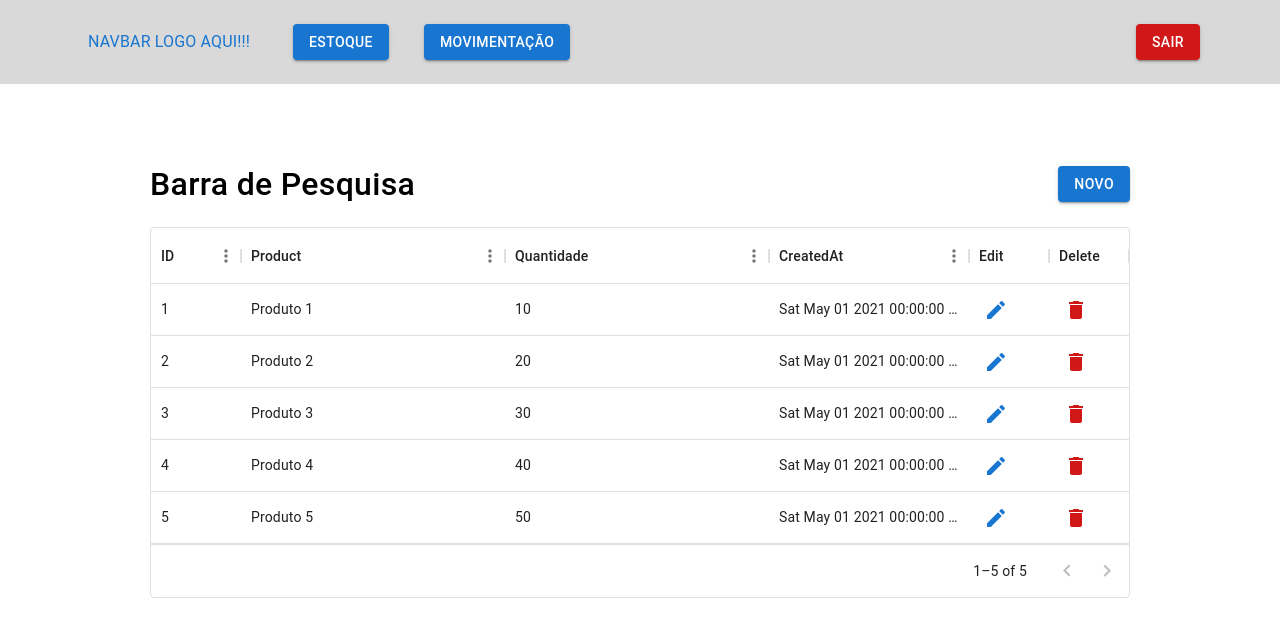
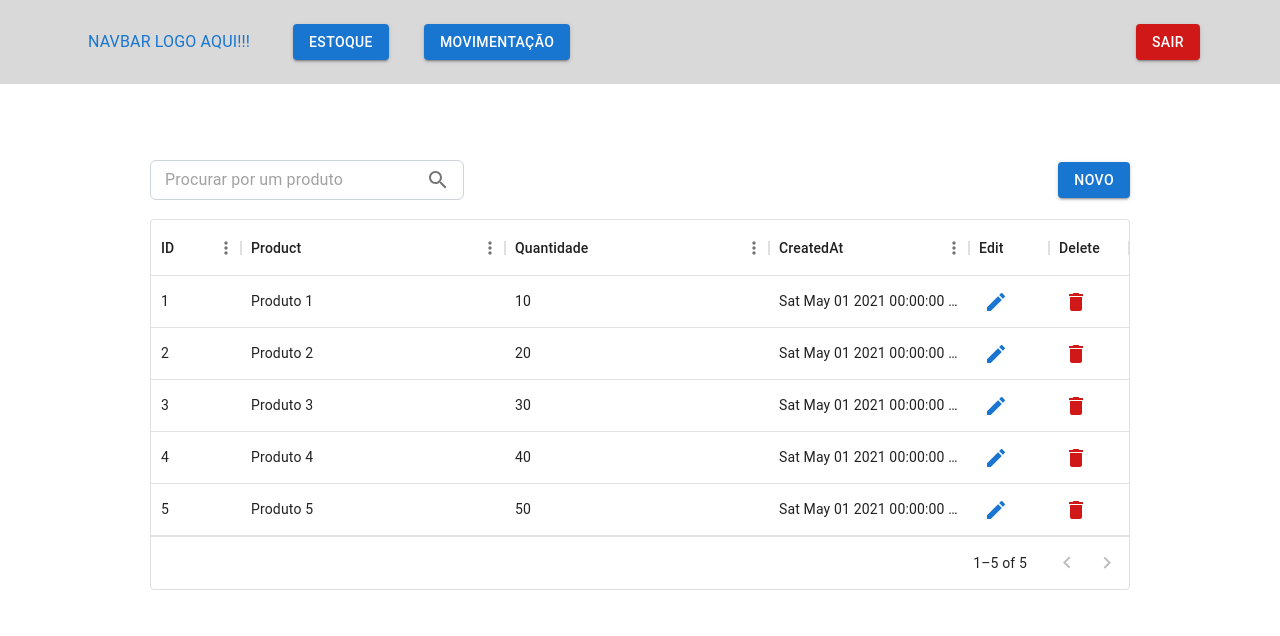
Before and after one commit to AcacioCacio/controle-estoque, a React (Create React App) app in the folder frontend/: page /home/estoque in a window 1280 px wide. Shown: the top 636 px of the page. Built offline with nearby package versions, Linux system fonts and the light colour scheme.

Commit message:
feat: adiciona searchbar com debounce

```diff
--- a/frontend/src/components/EstoqueTable.tsx
+++ b/frontend/src/components/EstoqueTable.tsx
@@ -1,5 +1,6 @@
-import { Box, IconButton, Typography } from "@mui/material";
+import { Box, IconButton } from "@mui/material";
 import { DataGrid, GridColDef } from "@mui/x-data-grid";
+import { Searchbar } from "./Searchbar";
 import { estoqueMock } from "../data/estoqueMock";
 import NewProduct from "./NewProduct";
 import EditIcon from "@mui/icons-material/Edit";
@@ -12,6 +13,10 @@ export function EstoqueTable() {
 
   const handleDelete = (id: string) => {
     console.log("Delete", id); // TODO -> implementar feature
+  };
+
+  const handleSearch = (search?: string) => {
+    // TODO -> implementar busca
   };
 
   const columns: GridColDef[] = [
@@ -76,10 +81,11 @@ export function EstoqueTable() {
           marginBottom: "19px",
         }}
       >
-        {/*TODO -> implementar*/}
-        <Typography sx={{ fontSize: 32, fontWeight: 500, paddingRight: 70 }}>
-          Barra de Pesquisa
-        </Typography>
+        <Searchbar
+          placeholder="Procurar por um produto"
+          onSearch={handleSearch}
+          disabled={false}
+        />
         <NewProduct />
       </Box>
       <Box
--- /dev/null
+++ b/frontend/src/components/Searchbar.tsx
@@ -0,0 +1,56 @@
+import { useEffect, useRef } from "react";
+import { Box } from "@mui/material";
+import InputBase from "@mui/material/InputBase";
+import IconButton from "@mui/material/IconButton";
+import SearchIcon from "@mui/icons-material/Search";
+
+type Props = {
+  placeholder: string;
+  onSearch: (search?: string) => void;
+  disabled?: boolean;
+};
+
+export function Searchbar({ placeholder, onSearch, disabled }: Props) {
+  const searchTimeoutRef = useRef<NodeJS.Timeout | undefined>(undefined);
+
+  useEffect(
+    () => () => {
+      if (searchTimeoutRef.current) clearTimeout(searchTimeoutRef.current);
+
+      onSearch(undefined);
+    },
+    [],
+  );
+
+  const handleSearchChange = (search?: string) => {
+    if (searchTimeoutRef.current) clearTimeout(searchTimeoutRef.current);
+
+    searchTimeoutRef.current = setTimeout(() => {
+      onSearch(search === "" ? undefined : search);
+    }, 300);
+  };
+
+  return (
+    <Box
+      component="form"
+      sx={{
+        display: "flex",
+        alignItems: "center",
+        padding: "0 6px",
+        border: "1px solid #ced4da",
+        borderRadius: "6px",
+        width: "300px",
+      }}
+    >
+      <InputBase
+        sx={{ ml: 1, flex: 1 }}
+        placeholder={placeholder}
+        onChange={(e) => handleSearchChange(e?.target?.value)}
+        disabled={disabled}
+      />
+      <IconButton sx={{ padding: "7px" }}>
+        <SearchIcon />
+      </IconButton>
+    </Box>
+  );
+}
```
